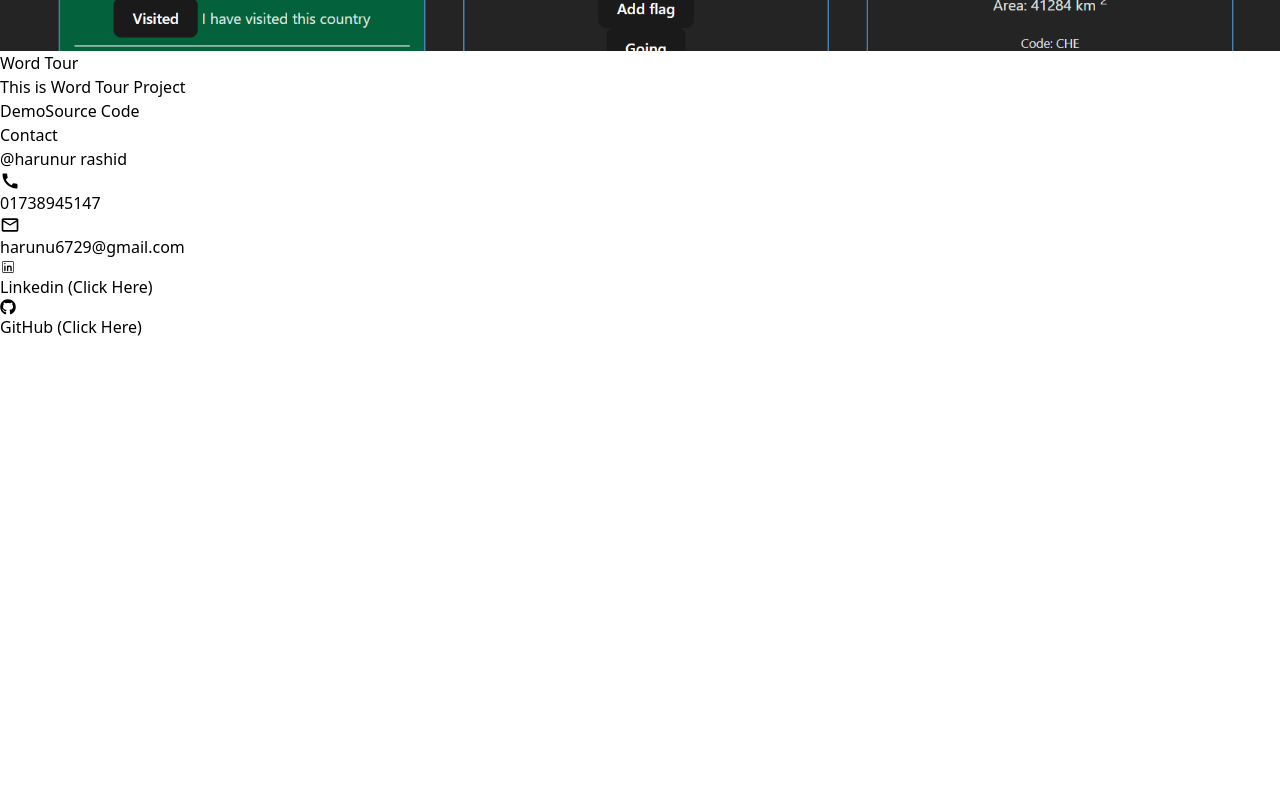
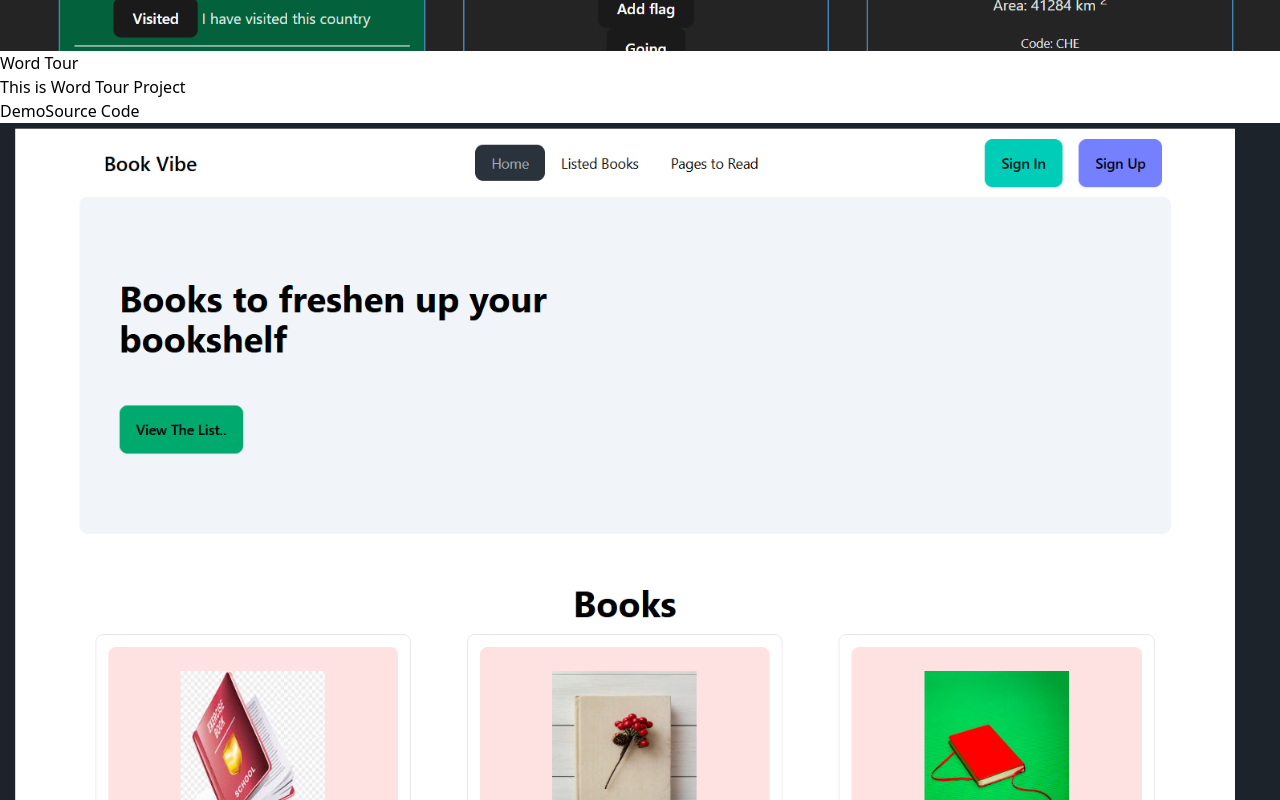
Before and after one commit to harunur6729/portfolio-react, a React (Vite) app: page / in a window 1280 px wide. Shown: the part 6180-6980 px from the top of the page. Before the commit the page ends 6519 px from the top, so only its background shows below. Built offline with nearby package versions, Linux system fonts and the light colour scheme.

Commit message:
Book Rivew Project added

```diff
--- a/src/Components/Projects/Projects.jsx
+++ b/src/Components/Projects/Projects.jsx
@@ -4,6 +4,7 @@ import healthcare from "../../assets/Project_img/FinalYearProject.png";
 import dragonNews from "../../assets/Project_img/DragonNews.png";
 import school from "../../assets/Project_img/school_manegement_system.png";
 import wordTour from "../../assets/Project_img/wordTour.png";
+import bookReview from "../../assets/Project_img/bookReview.png"
 
 const Projects = () => {
   return (
@@ -40,6 +41,13 @@ const Projects = () => {
           demoLink="https://dragon-news-code-snou.vercel.app/"
           sourceLink="https://github.com/harunur6729/react-world-tour"
         />
+        <ProjectCard
+          bannerImg={bookReview}
+          title=" Book Review and Listing "
+          main=" Books to freshen up your bookshelf "
+          demoLink="https://book-review-assignment-8.vercel.app/"
+          sourceLink="https://github.com/harunur6729/book-review-assignment-8"
+        />
 
 
 
```
Also changed, not shown: src/assets/Project_img/bookReview.png (added).
